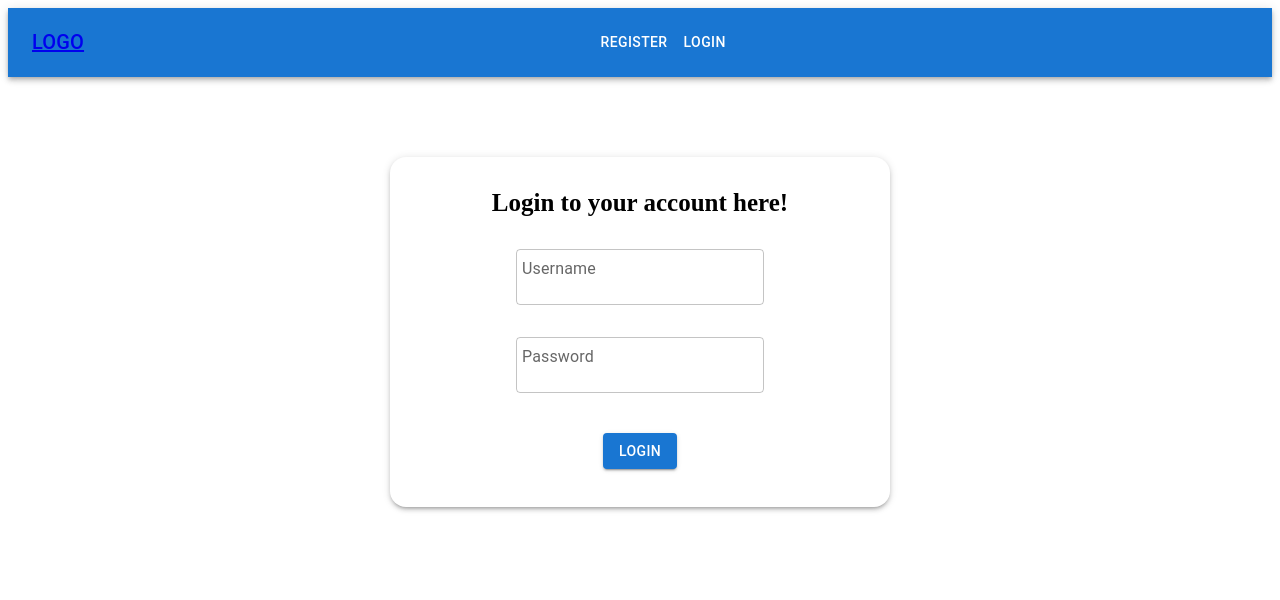
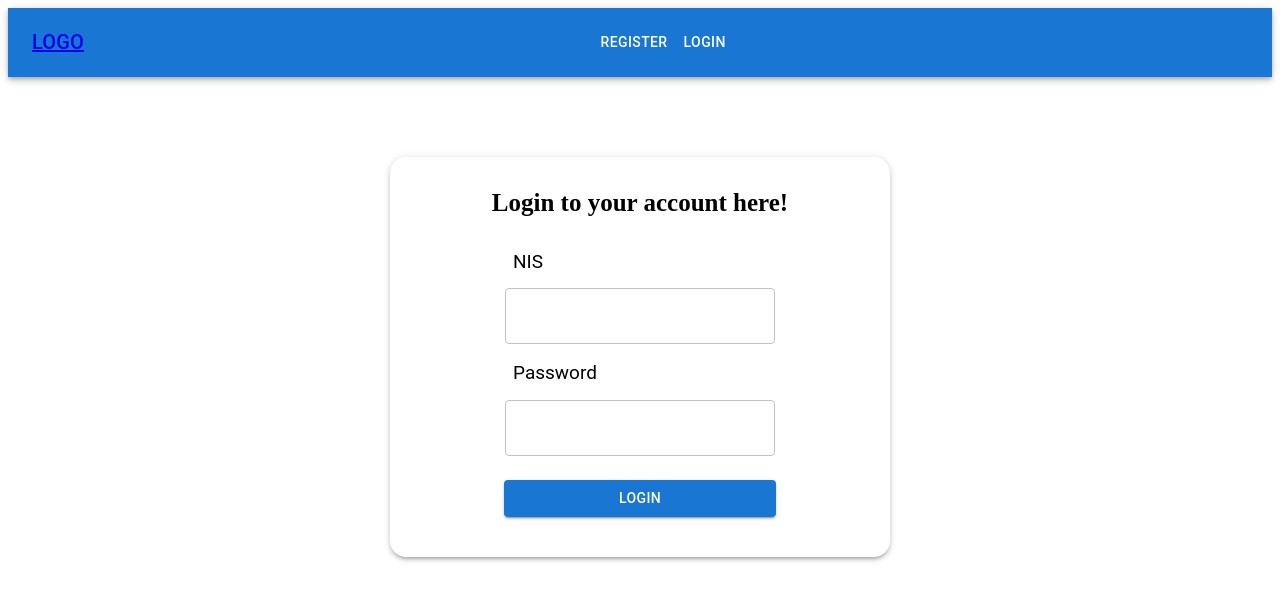
Before and after one commit to rochafialvin/Front-End-Attandance-1904, a React (Create React App) app: page /login in a window 1280 px wide. Shown: the top 600 px of the page. Built offline with nearby package versions, Linux system fonts and the light colour scheme.

Commit message:
Re-edit Login container design

```diff
--- a/src/pages/login/index.js
+++ b/src/pages/login/index.js
@@ -6,10 +6,10 @@ import axios from "../../config/axios";
 import Box from '@mui/material/Box';
 import Button from '@mui/material/Button';
 import Container from '@mui/material/Container';
-import { TextField } from "@mui/material";
-
+import { TextField, Typography } from "@mui/material";
 
 import { loginAction } from "../../store/actions";
+import { fontSize } from "@mui/system";
 
 function Login() {
     const nis = useSelector((state) => state.auth.nis);
@@ -50,7 +50,7 @@ function Login() {
         <Container
             sx={{
                 width: 500,
-                height: 350,
+                height: 400,
                 backgroundColor: "white",
                 marginTop: 10,
                 borderRadius: 4,
@@ -62,34 +62,69 @@ function Login() {
                         textAlign: "center",
                         fontWeight: "bold",
                         fontSize: 25,
-
                         paddingTop: 4,
-                    }}>Login to your account here!
+                        marginBottom: 2
+                    }}>
+                        Login to your account here!
                 </Box>
                 <Container
                     sx={{
+                        width: 350,
+
                         display: "flex",
                         flexWrap: "wrap",
                         justifyContent: "center",
                         backgroundColor: "white",
                         paddingTop: 2,
                     }}>
+                    <Container
+                        sx={{
+                            display: "flex",
+                            flexWrap: "wrap",
+                            justifyContent: "start",
+                            marginBottom: -1
+                        }}
+                    >
+                        <Typography
+                            variant="h5"
+                            gutterBottom
+                            sx={{
+                                fontSize: 19,
+                            }}>
+                            NIS
+                        </Typography>
+                    </Container>
                     <TextField
-                        id="outlined-basic"
-                        label="Username"
+                        id="filled-search"
                         variant="outlined"
-                        name="username" // reference ke onLoginClick
+                        name="nis" // reference ke onLoginClick
                         onChange={handleChange}
                         onKeyPress={onInputPress}
                         sx={{
                             p: 1,
                             m: 1,
+                            width: "100%"
                         }}
                     />
+                    <Container
+                        sx={{
+                            display: "flex",
+                            flexWrap: "wrap",
+                            justifyContent: "start",
+                            marginBottom: -1
+                        }}
+                    >
+                        <Typography
+                            variant="h5"
+                            gutterBottom
+                            sx={{
+                                fontSize: 19,
+                            }}>
+                            Password
+                        </Typography>
+                    </Container>
                     <TextField
-                        id="outlined-basic"
-                        label="Password"
-                        variant="outlined"
+                        id="outlined-password-input"
                         name="password" // reference ke onLoginClick
                         type="password"
                         onChange={handleChange}
@@ -97,11 +132,12 @@ function Login() {
                         sx={{
                             p: 1,
                             m: 1,
+                            width: "100%"
                         }}
                     />
                     <Container
                         sx={{
-                            marginTop: 3,
+                            marginTop: 1,
                             display: "flex",
                             flexWrap: "wrap",
                             justifyContent: "center",
@@ -111,6 +147,10 @@ function Login() {
                             variant="contained"
                             color="primary"
                             onClick={onLoginClick}
+                            sx={{
+                                width: "100%",
+                                paddingInline: 17
+                            }}
                         >Login
                         </Button>
                     </Container>
```
